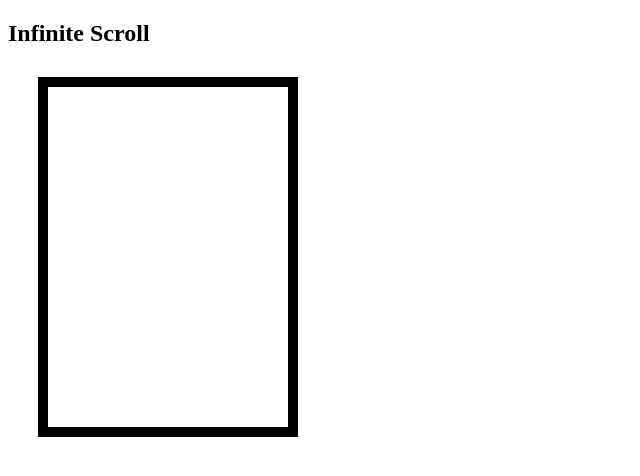
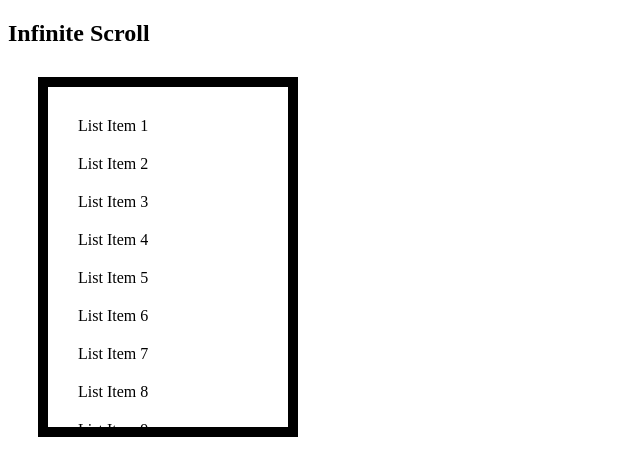
Before and after one commit to acciojob/infinite-scroll-Jaswant26, a website: page main.html in a window 1280 px wide. Shown: the whole page, without its empty margins (0-640 px from the left). Drawn offline with Linux system fonts and the light colour scheme.

Commit message:
created a submission

```diff
--- a/main.html
+++ b/main.html
@@ -11,7 +11,19 @@
   <body>
     <h2>Infinite Scroll</h2>
     <main>
-      <ol id="infi-list"></ol>
+      <ol id="infi-list">
+		  <li>List Item 1</li>
+            <li>List Item 2</li>
+            <li>List Item 3</li>
+            <li>List Item 4</li>
+            <li>List Item 5</li>
+            <li>List Item 6</li>
+            <li>List Item 7</li>
+            <li>List Item 8</li>
+            <li>List Item 9</li>
+            <li>List Item 10</li>
+	  </ol>
+
     </main>
     <script src="./script.js"></script>
   </body>
--- a/script.js
+++ b/script.js
@@ -1 +1,25 @@
 //your code here!
+// script.js
+const list = document.getElementById('infi-list');
+const itemsPerPage = 10;
+let currentPage = 1;
+
+function addMoreItems() {
+    // Add 2 more list items
+    for (let i = 0; i < 2; i++) {
+        const listItem = document.createElement('li');
+        listItem.textContent = `List Item ${currentPage * itemsPerPage + i + 1}`;
+        list.appendChild(listItem);
+    }
+    currentPage++;
+}
+
+// Add initial list items
+addMoreItems();
+
+// Event listener for scroll
+window.addEventListener('scroll', () => {
+    if (window.innerHeight + window.scrollY >= document.body.offsetHeight) {
+        addMoreItems();
+    }
+});
```
